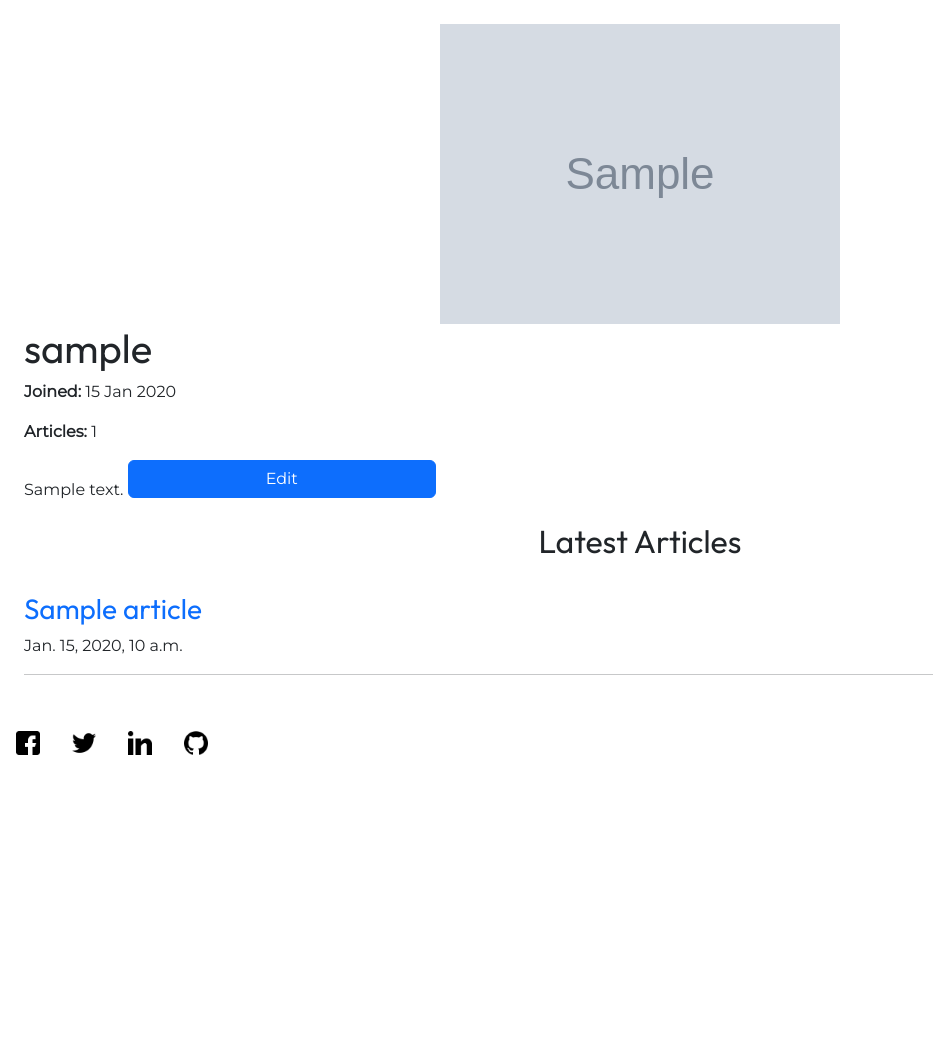
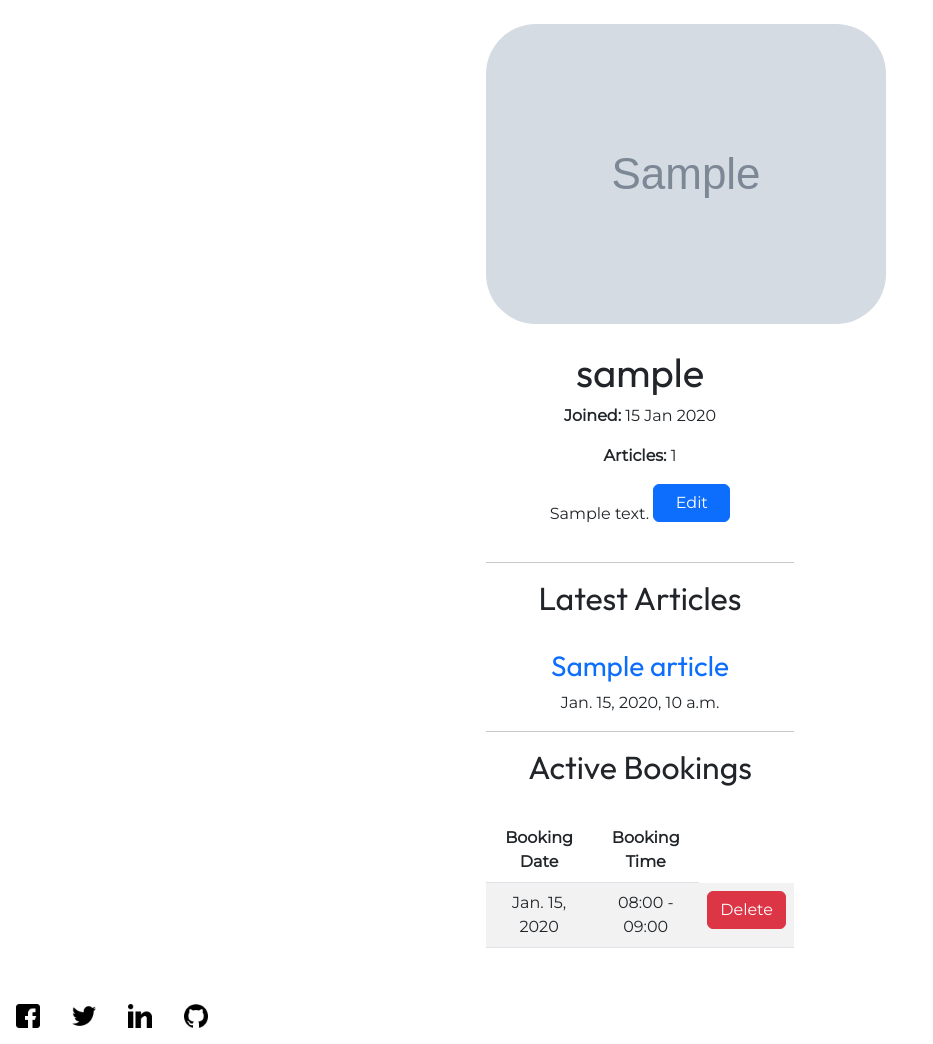
Before and after one commit to amylour/FreeFido_v2, a Django app: page /profiles/user/1/ in a window 1280 px wide. Shown: the part 56-1100 px from the top of the page, without its empty margins (0-933 px from the left). Before the commit the page ends 811 px from the top, so only its background shows below. Run offline with Django 3.2, Linux system fonts and the light colour scheme; a user stored in the database is signed in; tables that the repository leaves empty hold one stand-in row (values such as "Sample post"); grey boxes marked "Sample" are stand-in pictures; parts of the project's set-up code (start-up, migrations or seed data) failed here and were passed over; some libraries are stand-ins or nearby versions.

Commit message:
add: active bookings to profile view

```diff
--- a/booking/models.py
+++ b/booking/models.py
@@ -56,7 +56,7 @@ TIME_CHOICES = [
 
 class Booking(models.Model):
     """ A model for making a booking """
-    user = models.ForeignKey(User, on_delete=models.CASCADE)
+    user = models.ForeignKey(User, on_delete=models.CASCADE, related_name='bookings')
     first_name = models.CharField(max_length=20, blank=True, null=True)
     last_name = models.CharField(max_length=20, blank=True, null=True)
     email = models.EmailField()
--- a/profiles/templates/profiles/profile.html
+++ b/profiles/templates/profiles/profile.html
@@ -8,10 +8,10 @@
 
 <div class="conatiner p-4">
     <div class="profile">
-        <div class="profile-info">
-            <div class="profile-img text-center">
+        <div class="profile-info text-center w-25 mx-auto">
+            <div class="mx-auto mb-4">
                 {% if profile.image.url is not none %}
-                <img src="{{ profile.image.url }}" alt="{{ profile.user.username }}'s profile image">
+                <img class ="profile-img" src="{{ profile.image.url }}" alt="{{ profile.user.username }}'s profile image">
                 {% else %}
                 <img src="{% static '.icons/pawprint.png' %}" alt="Image not found icon">
                 {% endif %}
@@ -27,7 +27,8 @@
             <button id="myBtn" class="btn btn-primary w-25 mb-4">Edit</button>
             {% endif %}
         </div>
-        <div class="profile-articles">
+        <hr class="w-25 mx-auto">
+        <div class="profile-articles text-center w-25 mx-auto">
             <h2 class="text-center pb-4">Latest Articles</h2>
             {% for article in profile.user.article_posts.all %}
             <a href="{% url 'article_page' article.slug %}"><h3>{{ article.title }}</h3></a>
@@ -35,6 +36,35 @@
             <hr>
             {% endfor %}
         </div>
+        <h2 class="text-center mx-auto pb-4">Active Bookings</h2>
+        {% if bookings %}
+        <div class="text-center w-25 mx-auto">
+            <table class="table table-striped">
+                <thead>
+                    <tr>
+                        <th>Booking Date</th>
+                        <th>Booking Time</th>
+                    </tr>
+                </thead>
+                <tbody>
+                    {% for booking in profile.user.bookings.all %}
+                    <tr>
+                        <td>{{ booking.date }}</td>
+                        <td>{{ booking.time }}</td>
+                        <td>{% if request.user == booking.user %}
+                            <div class="text-center">
+                                <a href="{% url 'booking_delete' booking.id %}" class="btn btn-danger w-100">Delete</a>
+                            </div>
+                            {% endif %}
+                        </td>
+                    </tr>
+                    {% endfor %}
+                </tbody>
+            </table>
+        </div>
+        {% else %}
+        <p class="text-center mx-auto w-25">You have no active bookings.</p>
+        {% endif %}
     </div>
     <!-- modal code from W3Schools -->
     <div id="myModal" class="modal mt-5">
--- a/profiles/views.py
+++ b/profiles/views.py
@@ -10,9 +10,11 @@ class ProfileView(TemplateView):
 
     def get_context_data(self, ** kwargs):
         profile = Profile.objects.get(user=self.kwargs["pk"])
+        bookings = profile.user.bookings.all()
         context = {
             'profile':profile,
-            'form': ProfileForm(instance=profile)
+            'form': ProfileForm(instance=profile),
+            'bookings': bookings
         }
 
         return context
```
Also changed, not shown: booking/migrations/0006_alter_booking_user.py (added).
